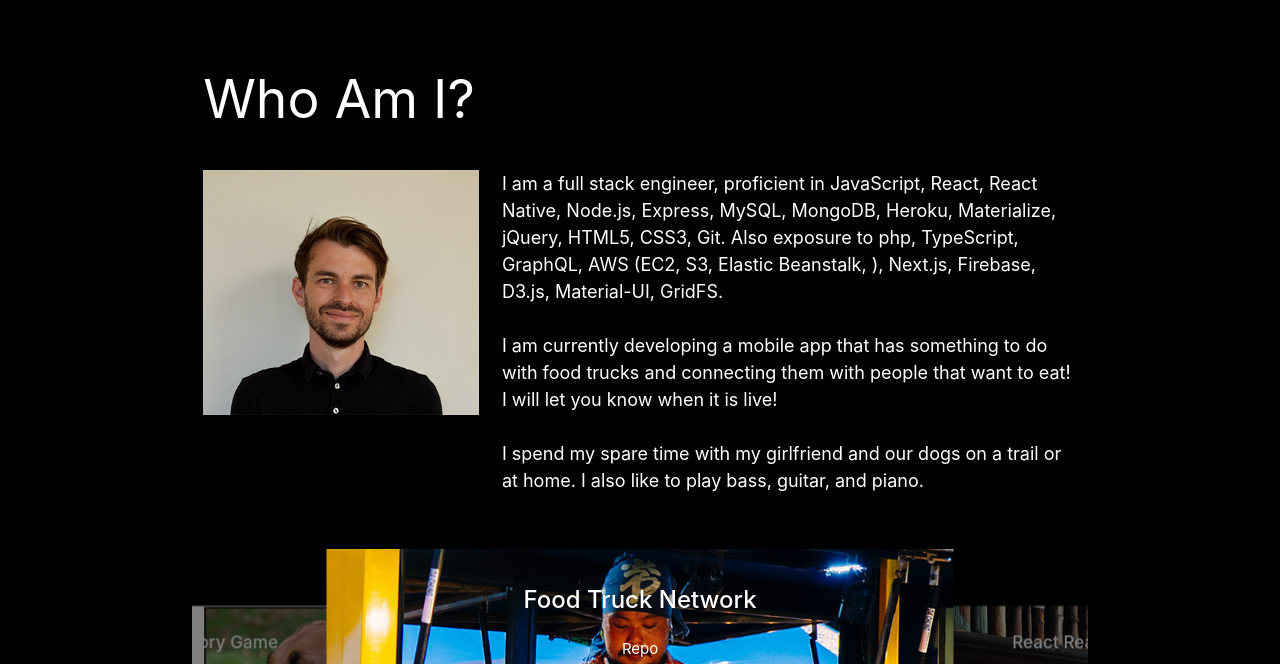
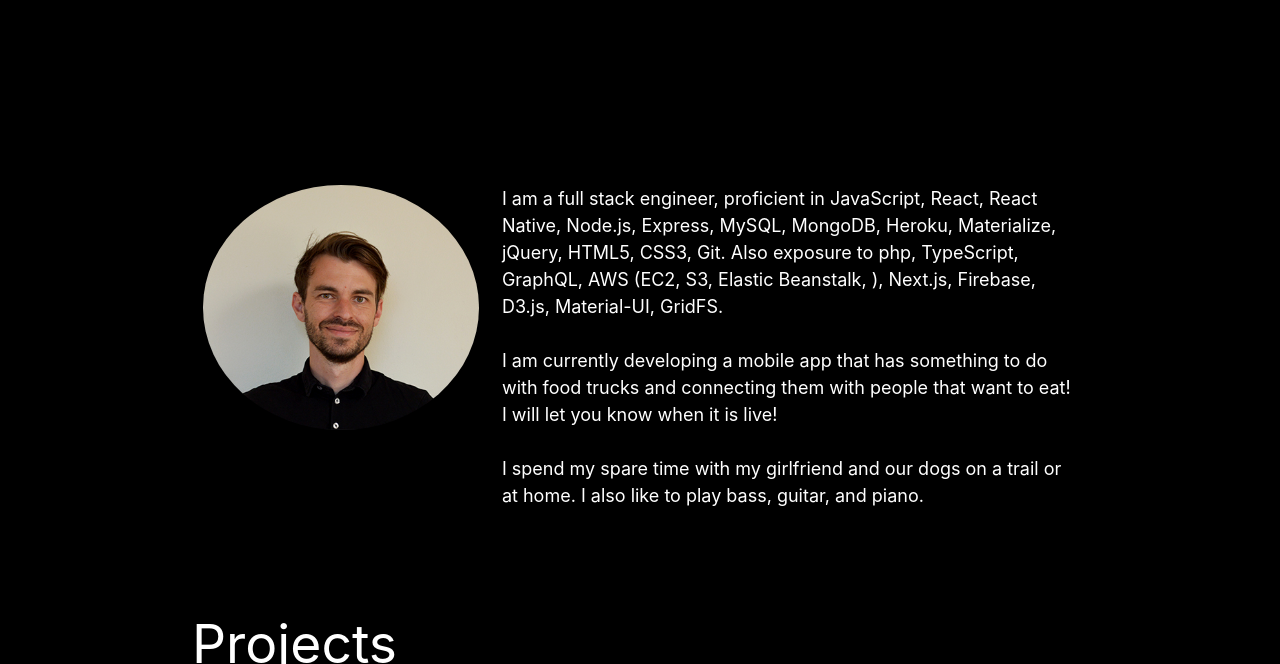
Before and after one commit to phil4lif/newportfolio, a plain HTML site: page index.html in a window 1280 px wide. Shown: the part 136-800 px from the top of the page. Drawn offline with nearby package versions, Linux system fonts and the light colour scheme.

Commit message:
removes parallax photos

```diff
--- a/assets/css/style.css
+++ b/assets/css/style.css
@@ -48,13 +48,13 @@ body{
     height: 800px;
 }
 
-.me {
-    width: 100%;
-}
 .cardlink {
     color: black;
 }
-
+#headshot {
+    border-radius: 50%;
+    width: 100%;
+}
 .bio{
     margin: 0px;
     font-size: 18px;
@@ -65,6 +65,9 @@ body{
 .myheader {
     padding:0px;
     padding-top:10px;
+}
+.picandbio{
+    margin-top: 150px;
 }
 
    @media screen and (min-width: 608px){
--- a/index.html
+++ b/index.html
@@ -70,15 +70,13 @@
     <div class="row container">
       <div class="row">
         <div class="col s12">
-          <h2 class="header white-text text-darken-3 lighten-3">Who Am I?</h2>
         </div>
       </div>
       <div class="picandbio">
         <div class="row">
-          <div class="col s12 m5 l4">
-            <img src="assets/images/headshot.jpg" alt="Phil Cowan" class="me">
+          <div class="col s12 m5 l4" >
+            <img src="assets/images/headshot.jpg" id="headshot" alt="Phil Cowan">
           </div>
-
 
           <!-- <div class="bio"> -->
           <div class="col s12 m7 l8">
@@ -106,8 +104,9 @@
     </div>
   </div> -->
 
-
+  <div class="section black" id="projects">
     <div class="container">
+      <h2 class="header white-text text-darken-3 lighten-3">Projects</h2>
       <div class="carousel carousel-slider center">
         <div class="carousel-item white-text" id="project1" href="#one!">
           <h2>Food Truck Network</h2>
@@ -140,10 +139,7 @@
         </div>
       </div>
     </div>
-
-  <div class="section black" id="projects">
-    <div class="row container">
-      <h2 class="header white-text text-darken-3 lighten-3">Projects</h2>
+    <!-- <div class="row container">
       <div class="row">
         <div class="col s12 m6">
           <div class="card">
@@ -308,11 +304,11 @@
         </div>
       </div>
 
+    </div> -->
   </div>
-  </div>
-  <div class="parallax-container">
+  <!-- <div class="parallax-container">
     <div class="parallax"><img src="assets/images/sambglarge.jpg"></div>
-  </div>
+  </div> -->
   <div id="bio" class="section black">
     <div class="row container">
       <div class="row">
@@ -327,6 +323,7 @@
     <script src="https://cdnjs.cloudflare.com/ajax/libs/materialize/1.0.0/js/materialize.min.js"></script>
     <script>
       $(document).ready(function () {
+        $('.materialboxed').materialbox();
         $('.parallax').parallax();
         $('.sidenav').sidenav();
         $('.scrollspy').scrollSpy();
@@ -338,5 +335,4 @@
 
     </script>
 </body>
-
 </html>
```
Lines whose indentation alone changed are shown as unchanged.
